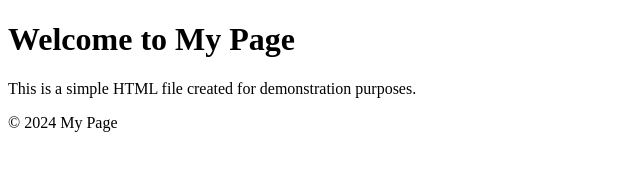
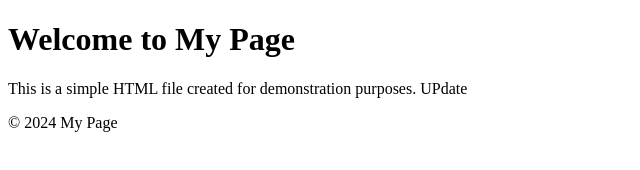
Before and after one commit to Tan-matthew19/CI.CD, a plain HTML site: page index.html in a window 1280 px wide. Shown: the full height of the page, 0-640 px from the left. Drawn offline with Linux system fonts and the light colour scheme.

Commit message:
Update index.html

```diff
--- a/index.html
+++ b/index.html
@@ -10,7 +10,7 @@
         <h1>Welcome to My Page</h1>
     </header>
     <main>
-        <p>This is a simple HTML file created for demonstration purposes.</p>
+        <p>This is a simple HTML file created for demonstration purposes. UPdate</p>
     </main>
     <footer>
         <p>&copy; 2024 My Page</p>
```
